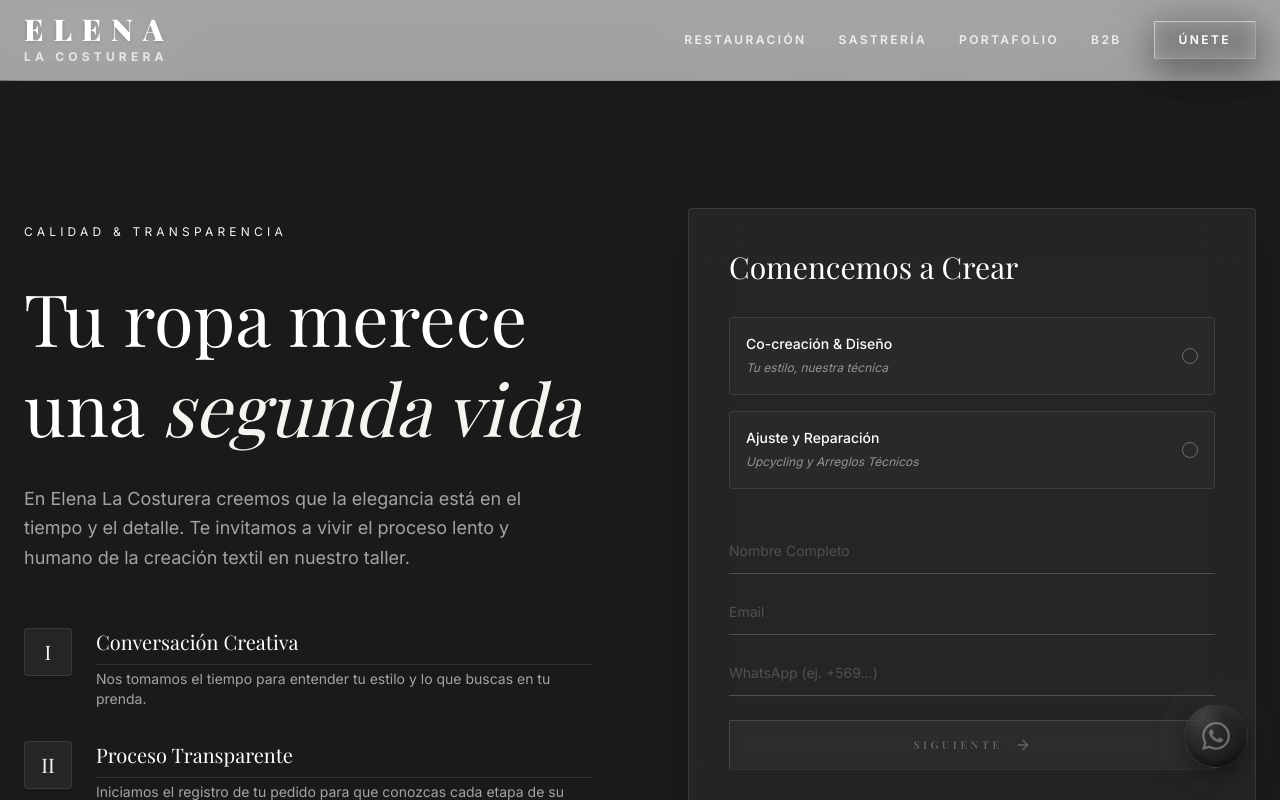
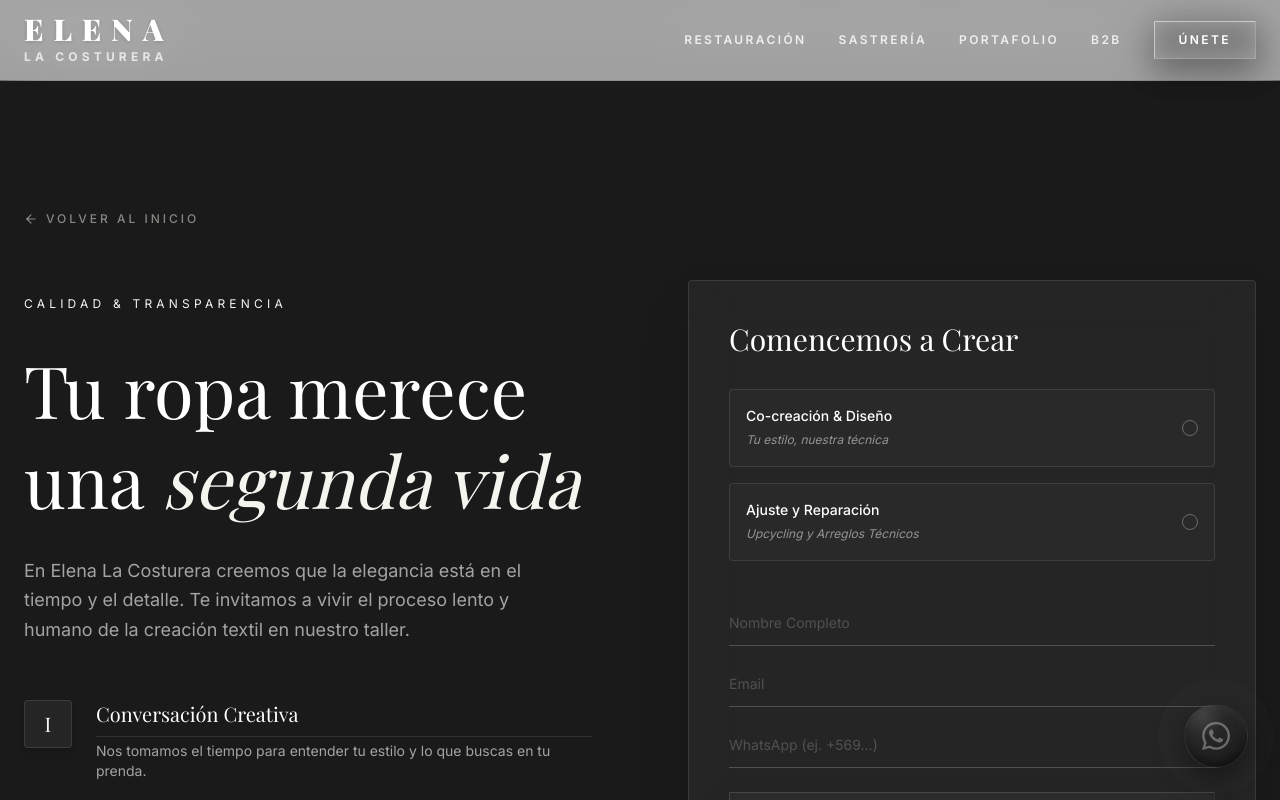
Before and after one commit to Gaz-Style/elena-atelier, a Next.js app: page /appointment in a window 1280 px wide. Shown: the top 800 px of the page. Built offline with nearby package versions, Linux system fonts and the light colour scheme; a web font is replaced by a local one.

Commit message:
feat: add minimalist 'Volver al Inicio' back links to all secondary pages

```diff
--- a/src/app/appointment/page.tsx
+++ b/src/app/appointment/page.tsx
@@ -1,12 +1,26 @@
 import BookingForm from "@/components/BookingForm";
 import Navbar from "@/components/Navbar";
+import Link from "next/link";
+import { ArrowLeft } from "lucide-react";
 
 export default function AppointmentPage() {
     return (
         <div className="min-h-screen bg-brand-charcoal text-white font-sans">
             <Navbar />
 
-            <div className="max-w-7xl mx-auto px-6 pt-32 pb-24 grid md:grid-cols-2 gap-16 md:gap-24 items-start">
+            <div className="max-w-7xl mx-auto px-6 pt-32 pb-24">
+                {/* Back Link */}
+                <div className="mb-10 md:mb-12">
+                    <Link
+                        href="/"
+                        className="inline-flex items-center gap-2 text-[#f5f2eb]/50 hover:text-[#f5f2eb] transition-colors font-sans text-[10px] md:text-xs uppercase tracking-[0.25em] font-medium"
+                    >
+                        <ArrowLeft className="w-3.5 h-3.5" />
+                        Volver al Inicio
+                    </Link>
+                </div>
+
+                <div className="grid md:grid-cols-2 gap-16 md:gap-24 items-start">
                     <div className="space-y-8 mt-4">
                         <span className="font-sans text-xs uppercase tracking-[0.35em] text-brand-sand block">Calidad & Transparencia</span>
                         <h1 className="font-serif text-5xl md:text-7xl leading-tight text-white">
@@ -40,5 +54,6 @@ export default function AppointmentPage() {
                     </div>
                 </div>
             </div>
+        </div>
     );
 }
--- a/src/app/b2b/page.tsx
+++ b/src/app/b2b/page.tsx
@@ -1,7 +1,7 @@
 'use client';
 
 import React from 'react';
-import { Scissors, Users, GraduationCap, Coffee, Sparkles, ArrowRight } from 'lucide-react';
+import { Scissors, Users, GraduationCap, Coffee, Sparkles, ArrowRight, ArrowLeft } from 'lucide-react';
 import Navbar from '@/components/Navbar';
 import Link from 'next/link';
 
@@ -11,6 +11,16 @@ export default function CollaborationsPage() {
             <Navbar />
 
             <main className="max-w-7xl mx-auto px-6 pt-32 pb-24 space-y-24">
+                {/* Back Link */}
+                <div className="-mb-16">
+                    <Link
+                        href="/"
+                        className="inline-flex items-center gap-2 text-[#f5f2eb]/50 hover:text-[#f5f2eb] transition-colors font-sans text-[10px] md:text-xs uppercase tracking-[0.25em] font-medium"
+                    >
+                        <ArrowLeft className="w-3.5 h-3.5" />
+                        Volver al Inicio
+                    </Link>
+                </div>
 
                 {/* Header Section */}
                 <header className="flex flex-col md:flex-row gap-12 items-center">
--- a/src/app/portafolio/page.tsx
+++ b/src/app/portafolio/page.tsx
@@ -2,6 +2,8 @@ import fs from 'fs';
 import path from 'path';
 import Image from 'next/image';
 import Navbar from '@/components/Navbar';
+import Link from 'next/link';
+import { ArrowLeft } from 'lucide-react';
 
 export const metadata = {
   title: 'Portafolio | Elena La Costurera',
@@ -24,6 +26,17 @@ export default function PortfolioPage() {
       <Navbar />
 
       <div className="max-w-7xl mx-auto px-6 pt-32 pb-24">
+        {/* Back Link */}
+        <div className="mb-10 md:mb-12">
+          <Link
+            href="/"
+            className="inline-flex items-center gap-2 text-[#f5f2eb]/50 hover:text-[#f5f2eb] transition-colors font-sans text-[10px] md:text-xs uppercase tracking-[0.25em] font-medium"
+          >
+            <ArrowLeft className="w-3.5 h-3.5" />
+            Volver al Inicio
+          </Link>
+        </div>
+
         <div className="text-center mb-16 md:mb-24">
           <span className="text-[10px] uppercase tracking-[0.45em] font-semibold text-brand-sand block mb-4">Archivo Elena</span>
           <h1 className="font-serif text-5xl md:text-7xl font-bold uppercase tracking-tight text-white mb-6">Portafolio</h1>
--- a/src/app/registro/page.tsx
+++ b/src/app/registro/page.tsx
@@ -2,7 +2,7 @@
 
 import React, { useState } from 'react';
 import Link from 'next/link';
-import { ArrowRight, CheckCircle2, Loader2, Mail, User, Phone, Sparkles, Heart } from 'lucide-react';
+import { ArrowRight, CheckCircle2, Loader2, Mail, User, Phone, Sparkles, Heart, ArrowLeft } from 'lucide-react';
 import { createCustomer } from '../admin/crm/actions';
 
 export default function PublicRegistrationPage() {
@@ -60,8 +60,19 @@ export default function PublicRegistrationPage() {
             <div className="absolute bottom-[-10%] right-[-10%] w-[40%] h-[40%] bg-brand-sand/5 rounded-full blur-[100px] opacity-10"></div>
             <div className="absolute inset-0 bg-[url('https://images.unsplash.com/photo-1558603668-6570496b66f8?q=80&w=2000')] bg-cover bg-center opacity-10 mix-blend-overlay"></div>
 
-            <div className="max-w-5xl w-full mx-auto px-6 py-20 relative z-10 flex flex-col lg:flex-row gap-16 items-center">
+            <div className="max-w-5xl w-full mx-auto px-6 py-20 relative z-10">
+                {/* Back Link */}
+                <div className="mb-10 md:mb-12">
+                    <Link
+                        href="/"
+                        className="inline-flex items-center gap-2 text-[#f5f2eb]/50 hover:text-[#f5f2eb] transition-colors font-sans text-[10px] md:text-xs uppercase tracking-[0.25em] font-medium"
+                    >
+                        <ArrowLeft className="w-3.5 h-3.5" />
+                        Volver al Inicio
+                    </Link>
+                </div>
 
+                <div className="flex flex-col lg:flex-row gap-16 items-center">
                     {/* Branding Side */}
                     <div className="lg:w-1/2 space-y-8 text-center lg:text-left">
                         <span className="text-brand-sand/60 text-[10px] uppercase tracking-[0.6em] font-semibold block">Exclusive Membership</span>
@@ -75,13 +86,17 @@ export default function PublicRegistrationPage() {
 
                         <div className="grid grid-cols-2 gap-8 pt-8">
                             <div className="space-y-2">
-                            <Sparkles className="w-6 h-6 text-brand-sand mx-auto lg:mx-0" />
-                            <h4 className="text-brand-sand text-[10px] uppercase tracking-widest font-bold">Atención VIP</h4>
+                                <span className="flex items-center justify-center lg:justify-start">
+                                    <Sparkles className="w-6 h-6 text-brand-sand" />
+                                </span>
+                                <h4 className="text-brand-sand text-[10px] uppercase tracking-widest font-bold pt-2">Atención VIP</h4>
                                 <p className="text-white/40 text-[9px] leading-tight">Acceso prioritario a pruebas y entregas.</p>
                             </div>
                             <div className="space-y-2">
-                            <Heart className="w-6 h-6 text-brand-sand mx-auto lg:mx-0" />
-                            <h4 className="text-brand-sand text-[10px] uppercase tracking-widest font-bold">Marketing de Lujo</h4>
+                                <span className="flex items-center justify-center lg:justify-start">
+                                    <Heart className="w-6 h-6 text-brand-sand" />
+                                </span>
+                                <h4 className="text-brand-sand text-[10px] uppercase tracking-widest font-bold pt-2">Marketing de Lujo</h4>
                                 <p className="text-white/40 text-[9px] leading-tight">Promociones personalizadas según tu estilo.</p>
                             </div>
                         </div>
@@ -164,5 +179,6 @@ export default function PublicRegistrationPage() {
                     </div>
                 </div>
             </div>
+        </div>
     );
 }
--- a/src/app/restauracion/page.tsx
+++ b/src/app/restauracion/page.tsx
@@ -2,13 +2,24 @@
 
 import React from 'react';
 import Navbar from '@/components/Navbar';
-import { ShieldCheck, Sparkles, Ruler, ArrowRight } from 'lucide-react';
+import { ShieldCheck, Sparkles, Ruler, ArrowRight, ArrowLeft } from 'lucide-react';
 import Link from 'next/link';
 
 export default function RestauracionPage() {
     return (
         <div className="relative min-h-screen font-sans bg-brand-charcoal text-white">
             <Navbar />
+
+            {/* Back Link */}
+            <div className="absolute top-28 left-6 md:left-12 z-20">
+                <Link
+                    href="/"
+                    className="inline-flex items-center gap-2 text-[#f5f2eb]/50 hover:text-[#f5f2eb] transition-colors font-sans text-[10px] md:text-xs uppercase tracking-[0.25em] font-medium"
+                >
+                    <ArrowLeft className="w-3.5 h-3.5" />
+                    Volver al Inicio
+                </Link>
+            </div>
 
             {/* ── Hero Section: Video con overlay premium ── */}
             <section className="relative min-h-screen flex items-center justify-center text-center px-6 pt-20 overflow-hidden">
--- a/src/app/sastreria/page.tsx
+++ b/src/app/sastreria/page.tsx
@@ -2,7 +2,7 @@
 
 import React from 'react';
 import Navbar from '@/components/Navbar';
-import { Scissors, Coffee, MessageCircle, Heart, ArrowRight } from 'lucide-react';
+import { Scissors, Coffee, MessageCircle, Heart, ArrowRight, ArrowLeft } from 'lucide-react';
 import Link from 'next/link';
 
 export default function SastreriaPage() {
@@ -25,6 +25,17 @@ export default function SastreriaPage() {
             <Navbar />
 
             <main className="max-w-7xl mx-auto px-6 pt-32 pb-24 space-y-24">
+                {/* Back Link */}
+                <div className="-mb-16">
+                    <Link
+                        href="/"
+                        className="inline-flex items-center gap-2 text-[#f5f2eb]/50 hover:text-[#f5f2eb] transition-colors font-sans text-[10px] md:text-xs uppercase tracking-[0.25em] font-medium"
+                    >
+                        <ArrowLeft className="w-3.5 h-3.5" />
+                        Volver al Inicio
+                    </Link>
+                </div>
+
                 {/* Hero Section */}
                 <section className="relative h-[50vh] md:h-[60vh] flex flex-col justify-center items-center text-center">
                     <div className="space-y-8 max-w-3xl mx-auto">
```
Lines whose indentation alone changed are shown as unchanged.
